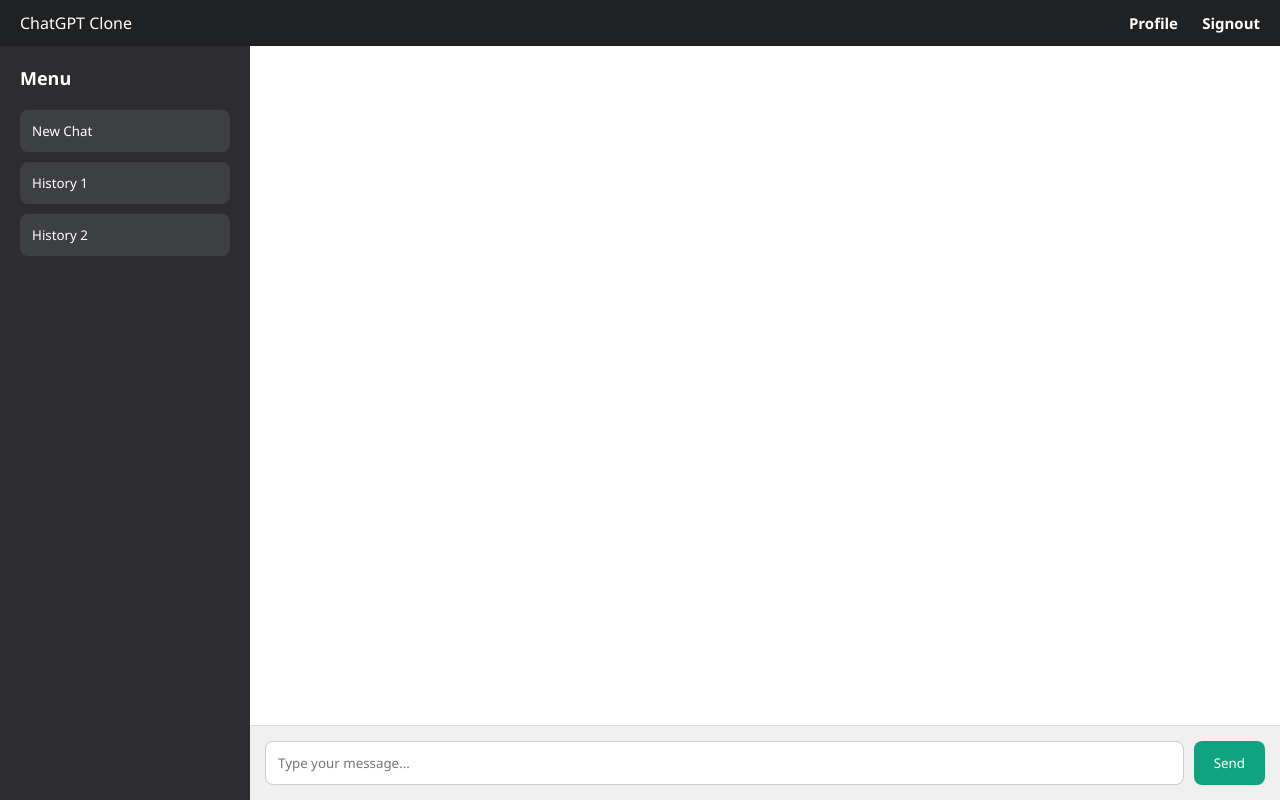
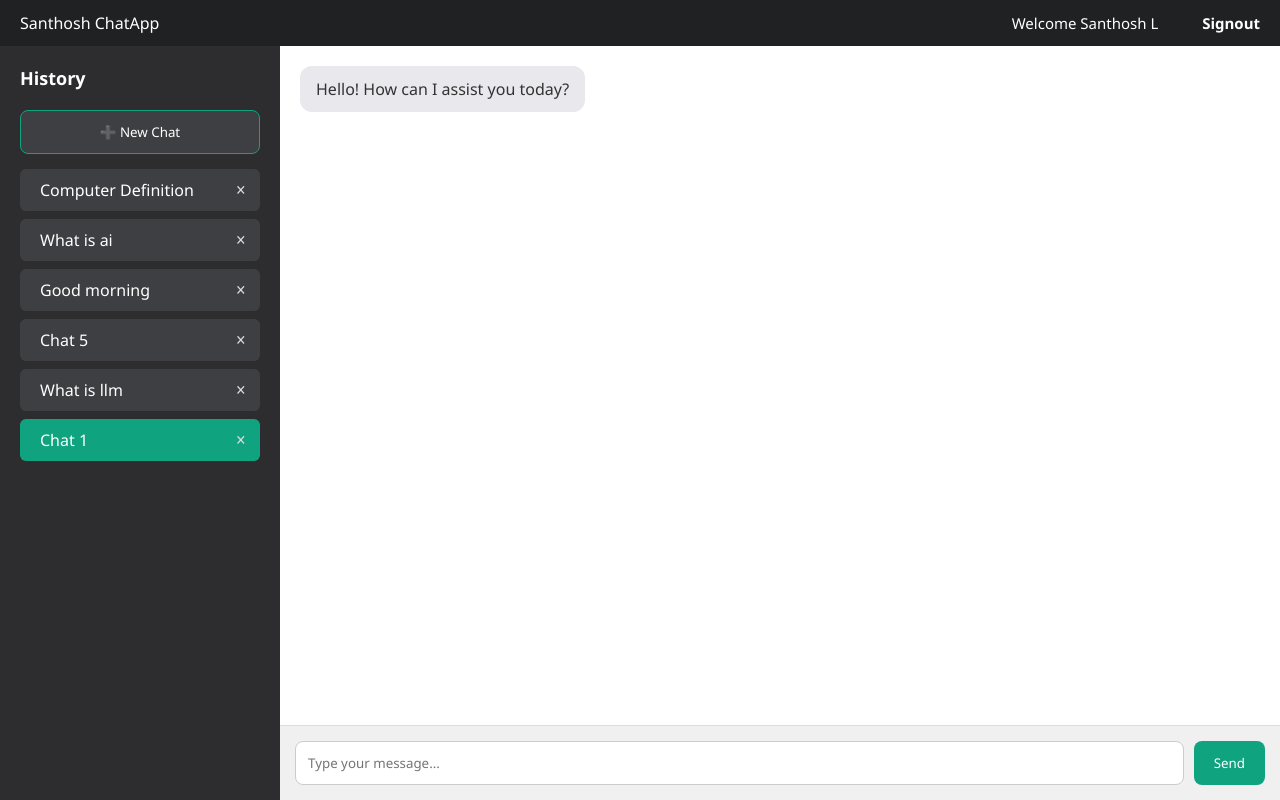
Before and after one commit to santhosh17august2003-cloud/TechJaysChatGPTProject, a Django app: page /chat/ in a window 1280 px wide. Run offline with Django 5.2, Linux system fonts and the light colour scheme; a user stored in the database is signed in; data comes from the database, SQL or seed files in the repository; both versions use the stored data as it was after the commit.

Commit message:
update commit

```diff
--- a/ChatappTechjays/models.py
+++ b/ChatappTechjays/models.py
@@ -3,9 +3,11 @@ from django.contrib.auth.models import User
 
 class Chat(models.Model):
     user = models.ForeignKey(User, on_delete=models.CASCADE)
+    # ADDED: This field is required by views.py to group messages into sessions/conversations
+    session_name = models.CharField(max_length=255, default='Chat 1')
     message = models.TextField()
     sender = models.CharField(max_length=10, choices=[('user', 'User'), ('bot', 'Bot')])
     timestamp = models.DateTimeField(auto_now_add=True)
 
     def __str__(self):
-        return f"{self.user.username} - {self.sender}: {self.message[:20]}"
+        return f"{self.user.username} - {self.session_name}: {self.message[:20]}"
--- a/ChatappTechjays/templates/Chatapp/chat.html
+++ b/ChatappTechjays/templates/Chatapp/chat.html
@@ -4,7 +4,7 @@
 <head>
     <meta charset="UTF-8">
     <meta name="viewport" content="width=device-width, initial-scale=1.0">
-  <title>ChatGPT Clone</title>
+    <title>Chat App</title>
     <link rel="stylesheet" href="{% static 'css/style.css' %}">
     <style>
         /* General Reset */
@@ -54,13 +54,14 @@
         }
 
         .sidebar {
-      width: 250px;
+            width: 280px;
             background-color: #2d2d2f;
             color: white;
             padding: 20px;
             display: flex;
             flex-direction: column;
             flex-shrink: 0;
+            overflow-y: auto;
         }
 
         .sidebar h2 {
@@ -68,20 +69,71 @@
             font-size: 18px;
         }
 
-    .sidebar button {
+        .new-chat-btn {
             background: #3e3f42;
             color: white;
-      border: none;
+            border: 1px solid #10a37f;
             padding: 12px;
-      margin-bottom: 10px;
+            margin-bottom: 15px;
             border-radius: 8px;
             cursor: pointer;
             transition: background 0.3s ease;
-      text-align: left;
+            text-align: center;
+            display: block;
+            width: 100%;
         }
 
-    .sidebar button:hover {
+        .new-chat-btn:hover {
             background: #10a37f;
+        }
+
+        .session-item {
+            display: flex;
+            justify-content: space-between;
+            align-items: center;
+            background: #3e3f42;
+            padding: 5px 10px;
+            margin-bottom: 8px;
+            border-radius: 6px;
+            transition: background 0.3s ease;
+        }
+
+        .session-item:hover {
+            background: #505153;
+        }
+
+        .session-item.active {
+            background: #10a37f;
+        }
+
+        .session-title {
+            flex: 1;
+            white-space: nowrap;
+            overflow: hidden;
+            text-overflow: ellipsis;
+            padding: 5px 10px;
+            border: none;
+            background: transparent;
+            color: white;
+            text-align: left;
+            cursor: pointer;
+            font-size: 1em;
+        }
+
+        .delete-btn {
+            background: transparent;
+            color: #ddd;
+            border: none;
+            font-size: 14px;
+            cursor: pointer;
+            padding: 4px;
+            line-height: 1;
+            transition: color 0.2s;
+            flex-shrink: 0;
+        }
+
+        .delete-btn:hover {
+            color: #ff4d4d;
         }
 
         /* Chat Container */
@@ -90,7 +142,7 @@
             display: flex;
             flex-direction: column;
             background: #ffffff;
-      min-width: 0; /* prevents overflow on small screens */
+            min-width: 0;
         }
 
         /* Chat Box */
@@ -134,7 +186,6 @@
             padding: 15px;
             background: #f0f0f0;
             border-top: 1px solid #ddd;
-      flex-wrap: wrap;
             gap: 10px;
         }
 
@@ -162,108 +213,88 @@
             background: #0d8c6a;
         }
 
-    /* 📱 Responsiveness */
-    @media (max-width: 992px) {
-      .sidebar {
-        width: 200px;
-      }
-    }
-
         @media (max-width: 768px) {
             .sidebar {
-        display: none; /* hide sidebar */
-      }
-
-      .chat-container {
-        flex: 1;
-      }
-
-      .bubble {
-        max-width: 90%;
-      }
-    }
-
-    @media (max-width: 480px) {
-      .navbar {
-        flex-direction: column;
-        align-items: flex-start;
-      }
-
-      .navbar a {
-        margin: 5px 0;
-        font-size: 14px;
-      }
-
-      .input-area {
-        flex-direction: column;
-      }
-
-      .input-area input {
-        width: 100%;
-      }
-
-      .input-area button {
-        width: 100%;
-        font-size: 14px;
+                display: none;
             }
         }
     </style>
 </head>
 <body>
     <div class="navbar">
-    <div class="logo">ChatGPT Clone</div>
+        <div class="logo">Santhosh ChatApp</div>
         <div>
-      <a href="{% url 'profile' %}">Profile</a>
+            <span style="margin-right:20px; font-size:15px; color:white;">
+                Welcome {{ request.user.get_full_name }}
+            </span>
             <a href="{% url 'signout' %}">Signout</a>
         </div>
     </div>
 
     <div class="main-layout">
-    <!-- Sidebar -->
         <div class="sidebar" id="sidebar">
-      <h2>Menu</h2>
-      <button>New Chat</button>
-      <button>History 1</button>
-      <button>History 2</button>
+            <h2>History</h2>
+
+            <form method="POST" action="{% url 'chat' %}">
+                {% csrf_token %}
+                <button type="submit" class="new-chat-btn">➕ New Chat</button>
+            </form>
+
+            <div id="session-list">
+                {% for s in sessions %}
+                <div class="session-item {% if s == session_name %}active{% endif %}" data-session-name="{{ s }}">
+                    <button class="session-title" onclick="loadSession('{{ s|urlencode }}')">{{ s }}</button>
+                    <button class="delete-btn" onclick="confirmDelete('{{ s|escapejs }}', event)">
+                        &#10005;
+                    </button>
+                </div>
+                {% empty %}
+                    <p style="color: #ccc; font-size: 0.9em;">No chat history.</p>
+                {% endfor %}
+            </div>
         </div>
 
-    <!-- Chat Area -->
         <div class="chat-container">
-      <div class="chat-box">
-        <!-- Start empty, no default messages -->
+            <div class="chat-box" id="chat-box">
+                {% for chat in chats %}
+                    <div class="message {% if chat.sender == 'user' %}user{% else %}bot{% endif %}">
+                        <div class="bubble">{{ chat.message }}</div>
                     </div>
-      <!-- Input -->
+                {% endfor %}
+            </div>
             <div class="input-area">
-        <input type="text" placeholder="Type your message...">
-        <button class="sendBtn">Send</button>
+                <input type="text" id="message-input" placeholder="Type your message..." data-session-name="{{ session_name }}">
+                <button class="sendBtn" id="send-btn">Send</button>
             </div>
         </div>
     </div>
 
-  <script src="{% static 'js/scripts.js' %}"></script>
     <script>
-    console.log("Custom JS loaded ✅");
+        const sendBtn = document.getElementById("send-btn");
+        const inputField = document.getElementById("message-input");
+        const chatBox = document.getElementById("chat-box");
 
-    const sendBtn = document.querySelector(".sendBtn");
-    const inputField = document.querySelector(".input-area input");
-    const chatBox = document.querySelector(".chat-box");
+        if (chatBox) {
+            chatBox.scrollTop = chatBox.scrollHeight;
+        }
 
-    // Send message on button click or Enter key
+        if (sendBtn && inputField) {
             sendBtn.addEventListener("click", sendMessage);
             inputField.addEventListener("keydown", (e) => {
                 if (e.key === "Enter") sendMessage();
             });
+        }
 
         function sendMessage() {
             const message = inputField.value.trim();
             if (!message) return;
 
-        // Show user message
             addMessageToChat("user", message);
 
-        inputField.value = ""; // Clear input
+            inputField.value = "";
+            inputField.disabled = true;
+            sendBtn.disabled = true;
 
-        // Send message to Django
             postJson({ message: message });
         }
 
@@ -277,7 +308,7 @@
 
         async function postJson(data) {
             try {
-            const response = await fetch("/getvalue/", {
+                const response = await fetch("{% url 'getvalue' %}", {
                     method: "POST",
                     headers: {
                         "Content-Type": "application/json",
@@ -288,15 +319,69 @@
                 });
 
                 const result = await response.json();
-            if (result.reply) addMessageToChat("bot", result.reply);
+
+                if (result.reply) {
+                    addMessageToChat("bot", result.reply);
+                }
+
+                // This logic is important: if the session name changes (first message renamed it),
+                // we redirect the CURRENT window to the new URL to update the sidebar.
+                // This remains correct for single-window operation.
+                if (result.session_name && result.session_name !== inputField.getAttribute('data-session-name')) {
+                    window.location.href = `{% url 'chat' %}?session=${encodeURIComponent(result.session_name)}`;
+                }
 
             } catch (error) {
                 console.error("Error:", error);
                 addMessageToChat("bot", "Error: Could not get response.");
+            } finally {
+                inputField.disabled = false;
+                sendBtn.disabled = false;
+                inputField.focus();
             }
         }
 
-    // CSRF helper
+        function loadSession(sessionNameEncoded) {
+            window.location.href = `{% url 'chat' %}?session=${sessionNameEncoded}`;
+        }
+
+        function confirmDelete(sessionName, event) {
+            event.stopPropagation();
+            if (confirm(`Are you sure you want to delete the chat history: "${sessionName}"?`)) {
+                deleteSession(sessionName);
+            }
+        }
+
+        async function deleteSession(sessionName) {
+            try {
+                const response = await fetch("{% url 'ajax_delete_session' %}", {
+                    method: "POST",
+                    headers: {
+                        "Content-Type": "application/json",
+                        "X-CSRFToken": getCookie("csrftoken")
+                    },
+                    body: JSON.stringify({ session_name: sessionName })
+                });
+
+                const result = await response.json();
+
+                if (result.deleted) {
+                    const itemToRemove = document.querySelector(`.session-item[data-session-name="${sessionName}"]`);
+                    if (itemToRemove) itemToRemove.remove();
+
+                    if (sessionName === inputField.getAttribute('data-session-name')) {
+                        window.location.href = "{% url 'chat' %}";
+                    }
+                } else {
+                    alert(`Error deleting session: ${result.error}`);
+                }
+
+            } catch (error) {
+                console.error("Error deleting history:", error);
+                alert("A network error occurred.");
+            }
+        }
+
         function getCookie(name) {
             let cookieValue = null;
             if (document.cookie && document.cookie !== "") {
--- a/ChatappTechjays/templates/Chatapp/signin.html
+++ b/ChatappTechjays/templates/Chatapp/signin.html
@@ -11,7 +11,7 @@
   <!-- Navbar -->
   <div class="navbar">
     <a href="{% url 'signup' %}">Sign Up</a>
-    <a href="{% url 'chat' %}">Chat</a>
+    {% comment %} <a href="{% url 'chat' %}">Chat</a> {% endcomment %}
   </div>
 
   <!-- Sign In Form -->
--- a/ChatappTechjays/urls.py
+++ b/ChatappTechjays/urls.py
@@ -3,11 +3,11 @@ from ChatappTechjays import views
 
 urlpatterns = [
 	path("chat/", views.chat, name="chat"),
-	path("signin/", views.signin, name="signin"),
+    # New AJAX URLs for session management
+    path('load_session/<path:session_name>/', views.load_session, name='load_session'),
+    path('ajax_delete_session/', views.ajax_delete_session, name='ajax_delete_session'),
+	path("", views.signin, name="signin"),
 	path("signup/", views.signup, name="signup"),
     path("signout/", views.signout, name="signout"),
-    path('profile/', views.profile, name='profile'),
     path('getvalue/', views.getvalue, name='getvalue'),
-
-
 ]
--- a/ChatappTechjays/views.py
+++ b/ChatappTechjays/views.py
@@ -6,23 +6,64 @@ from .forms import SignupForm, SignInForm
 from django.contrib.auth.decorators import login_required
 from django.http import JsonResponse
 from django.views.decorators.csrf import csrf_exempt
-import json
+import json, os
+
+from .models import Chat
+
+# Gemini API
 import google.generativeai as genai
 from google.genai.errors import APIError
-import os
-from .models import Chat
 
-# Configure Gemini API key from environment variables
+# Configure Gemini
 GEMINI_API_KEY = os.getenv("GEMINI_API_KEY")
-if not GEMINI_API_KEY:
-    print("⚠️ GEMINI_API_KEY not found in environment variables. Please set it securely.")
+if GEMINI_API_KEY:
+    genai.configure(api_key=GEMINI_API_KEY)
 else:
-    genai.configure(api_key=GEMINI_API_KEY)
+    print("⚠️ GEMINI_API_KEY not found in environment variables.")
 
-@login_required(login_url='signin')
-def chat(request):
-    return render(request, 'Chatapp/chat.html')
 
+# ---------------- UTILITY: RENAME SESSION ---------------- #
+def rename_session(user, old_session_name, first_user_message):
+    """
+    Use Gemini to generate a session title based on the first user message.
+    """
+    try:
+        # Prompt asks Gemini to create a meaningful descriptive title
+        prompt = (
+            f"Provide a concise and descriptive title (3-6 words) "
+            f"for the following user message. Do NOT use quotation marks or 'Title:'. "
+            f"Message: '{first_user_message}'"
+        )
+
+        model = genai.GenerativeModel("gemini-2.5-flash")
+        response = model.generate_content(
+            prompt,
+            generation_config=genai.GenerationConfig(temperature=0.3, max_output_tokens=20)
+        )
+
+        # Extract text and clean it
+        new_title = response.text.strip().replace('"', '').replace("'", "")
+
+        # Fallback: If Gemini fails to produce meaningful title, just use first words of message
+        if not new_title or len(new_title) < 3:
+            new_title = first_user_message[:50].strip().capitalize()
+            if len(new_title) > 50:
+                new_title = new_title[:47] + "..."
+
+        # Update all messages in this session
+        Chat.objects.filter(user=user, session_name=old_session_name).update(session_name=new_title)
+
+        return new_title
+
+    except Exception:
+        # If API fails, fallback to the first few words of the user message
+        fallback_title = first_user_message[:50].strip().capitalize()
+        if len(fallback_title) > 50:
+            fallback_title = fallback_title[:47] + "..."
+        return fallback_title
+
+
+# ---------------- AUTH ---------------- #
 def signup(request):
     if request.method == "POST":
         form = SignupForm(request.POST)
@@ -31,20 +72,16 @@ def signup(request):
             email = form.cleaned_data['email']
             password = form.cleaned_data['password']
             username = email
-
             if User.objects.filter(username=username).exists():
                 messages.error(request, "Email already registered!")
                 return redirect('signup')
-
-            User.objects.create_user(
-                username=username, email=email, password=password, first_name=full_name
-            )
+            User.objects.create_user(username=username, email=email, password=password, first_name=full_name)
             messages.success(request, "Account created successfully! Please Sign In.")
             return redirect('signin')
     else:
         form = SignupForm()
+    return render(request, 'Chatapp/signup.html', {'form': form})
 
-    return render(request, 'Chatapp/signup.html', {'form': form})
 
 def signin(request):
     if request.method == "POST":
@@ -53,7 +90,6 @@ def signin(request):
             email = form.cleaned_data['email']
             password = form.cleaned_data['password']
             username = email
-
             user = authenticate(request, username=username, password=password)
             if user:
                 login(request, user)
@@ -63,71 +99,163 @@ def signin(request):
                 return redirect('signin')
     else:
         form = SignInForm()
+    return render(request, 'Chatapp/signin.html', {'form': form})
 
-    return render(request, 'Chatapp/signin.html', {'form': form})
 
 def signout(request):
     logout(request)
     messages.success(request, "Logged out successfully!")
     return redirect('signin')
 
+
+# ---------------- MAIN CHAT ---------------- #
+@login_required(login_url='signin')
+def chat(request):
+    """Display chat page and handle new chat creation"""
+    # Create new chat session
+    if request.method == "POST":
+        # Get the count of distinct sessions to name the new one
+        session_count = Chat.objects.filter(user=request.user).values('session_name').distinct().count()
+        new_session_name = f"Chat {session_count + 1}"
+        request.session['current_session'] = new_session_name
+
+        # Initial bot message
+        Chat.objects.create(
+            user=request.user,
+            session_name=new_session_name,
+            message="Hello! How can I assist you today?",
+            sender="bot"
+        )
+        # Note: We must reload to the new session, so a redirect is necessary
+        return redirect('chat')
+
+    # GET: load chats for current session
+    session_name = request.GET.get('session') or request.session.get('current_session') or "Chat 1"
+
+    # If the default session doesn't exist, set it up
+    if session_name == "Chat 1" and not Chat.objects.filter(user=request.user, session_name="Chat 1").exists():
+        Chat.objects.create(
+            user=request.user,
+            session_name="Chat 1",
+            message="Hello! How can I assist you today?",
+            sender="bot"
+        )
+
+    request.session['current_session'] = session_name
+
+    chats = Chat.objects.filter(user=request.user, session_name=session_name).order_by("timestamp")
+    # Exclude None and empty string session names
+    sessions = Chat.objects.filter(user=request.user).exclude(session_name__isnull=True).exclude(session_name="").values_list('session_name', flat=True).distinct()
+
+    return render(request, 'Chatapp/chat.html', {
+        "chats": chats,
+        "session_name": session_name,
+        "sessions": sessions
+    })
+
+
 @login_required
 def profile(request):
     return render(request, 'Chatapp/profile.html')
 
 
-def get_gemini_response(message):
+# Note: chat_history view is likely no longer used since chat() handles the sidebar logic
+@login_required
+def chat_history(request):
+    sessions = Chat.objects.filter(user=request.user).exclude(session_name__isnull=True).exclude(session_name="").values_list('session_name', flat=True).distinct()
+    return render(request, 'Chatapp/chathistory.html', {'sessions': sessions})
+
+
+# ---------------- GEMINI RESPONSE ---------------- #
+def get_gemini_response(prompt):
     try:
         if not GEMINI_API_KEY:
-            return "Bot: Sorry, the API key is not configured. Please contact the administrator."
+            return "Bot: API key not configured."
         model = genai.GenerativeModel("gemini-2.5-flash")
-        response = model.generate_content(
-            message,
-            generation_config=genai.GenerationConfig(
-                temperature=0.7,
-                max_output_tokens=10000
-            )
-        )
-        if response.candidates and response.candidates[0].content.parts:
-            return response.text.strip()
-        else:
-            finish_reason = response.candidates[0].finish_reason.name if response.candidates else "NO_CANDIDATE"
-
-            print(f"Gemini API Content Filtered/Stopped. Reason: {finish_reason}")
-            if finish_reason == 'SAFETY':
-                return "Bot: Sorry, I can't answer that query as it violates safety guidelines. Please try a different question."
-            else:
-                return "Bot: Sorry, I couldn't generate a valid response for that. Please try again later."
-        # ---------------------
-
-    except APIError as e:
-        print(f"Gemini API Error: {e}")
-        return "Bot: A connection or API error occurred. Please contact the administrator."
+        response = model.generate_content(prompt, generation_config=genai.GenerationConfig(temperature=0.7, max_output_tokens=10000))
+        return response.text.strip() if response.candidates and response.candidates[0].content.parts else "Bot: Could not generate a valid response."
+    except APIError:
+        return "Bot: API connection error."
     except Exception as e:
-        print(f"Gemini API Unhandled Error: {e}")
-        return "Bot: Sorry, I couldn't process your request. Please try again later."
+        return f"Bot: Error - {e}"
 
 
+# ---------------- MESSAGE ONLY ---------------- #
 @csrf_exempt
-@login_required # <-- RECTIFIED: This decorator is essential for security and functionality.
+@login_required
 def getvalue(request):
-    if request.method == "POST":
+    if request.method != "POST":
+        return JsonResponse({"error": "Invalid request"}, status=400)
+
+    # --- Session Retrieval ---
+    session_name = request.session.get('current_session') or "Chat 1"
+
+    try:
         data = json.loads(request.body)
         user_message = data.get("message", "").strip()
+    except json.JSONDecodeError:
+        return JsonResponse({"reply": "Invalid JSON."})
 
-        if not user_message:
-            return JsonResponse({"reply": "Please type something!"})
+    if not user_message:
+        return JsonResponse({"reply": "Please type a message!"})
 
-        # request.user is safe and guaranteed to be the authenticated user due to @login_required
-        Chat.objects.create(user=request.user, message=user_message, sender="user")
-        bot_reply = get_gemini_response(user_message)
-        Chat.objects.create(user=request.user, message=bot_reply, sender="bot")
+    is_first_user_message = False
 
-        return JsonResponse({"reply": bot_reply})
+    # Check if this is the user's first message in a new default-named session
+    if session_name.startswith("Chat ") and Chat.objects.filter(user=request.user, session_name=session_name, sender="user").count() == 0:
+        is_first_user_message = True
 
-    return JsonResponse({"error": "Invalid request"}, status=400)
+    # --- Message Saving (User) ---
+    Chat.objects.create(user=request.user, message=user_message, sender="user", session_name=session_name)
 
+    # --- Session Renaming Logic ---
+    if is_first_user_message:
+        new_title = rename_session(request.user, session_name, user_message)
+        request.session['current_session'] = new_title # Update session variable
+        session_name = new_title # Update local variable
+
+    # --- Get Bot Response ---
+    bot_reply = get_gemini_response(user_message)
+    Chat.objects.create(user=request.user, message=bot_reply, sender="bot", session_name=session_name)
+
+    # We send back the potentially new session name for the frontend to update the sidebar
+    return JsonResponse({"reply": bot_reply, "session_name": session_name})
+
+
+# ---------------- AJAX: LOAD SESSION ---------------- #
+# Note: This is an AJAX endpoint, not a standard view
 @login_required
-def chat_history(request):
-    chats = Chat.objects.filter(user=request.user).order_by('timestamp')
-    return render(request, 'Chatapp/chathistory.html', {'chats': chats})
+def load_session(request, session_name):
+    """Return full old chat history as JSON"""
+    # URL encoded names can contain special characters, so we un-quote them
+    session_name = session_name.replace('%20', ' ')
+    chats = Chat.objects.filter(user=request.user, session_name=session_name).order_by("timestamp")
+    data = [{"sender": c.sender, "message": c.message} for c in chats]
+    request.session['current_session'] = session_name
+    return JsonResponse({"chats": data, "session_name": session_name})
+
+
+# ---------------- AJAX: DELETE SESSION ---------------- #
+@login_required
+@csrf_exempt
+def ajax_delete_session(request):
+    if request.method == "POST":
+        try:
+            data = json.loads(request.body)
+            session_name = data.get("session_name", "").strip()
+
+            if not session_name:
+                return JsonResponse({"deleted": False, "error": "No session name provided"}, status=400)
+
+            # Delete all chats associated with the session name
+            Chat.objects.filter(user=request.user, session_name=session_name).delete()
+
+            # Clear current session if the deleted one was active
+            if request.session.get('current_session') == session_name:
+                request.session['current_session'] = None
+
+            return JsonResponse({"deleted": True, "session_name": session_name})
+        except Exception as e:
+            return JsonResponse({"deleted": False, "error": str(e)}, status=500)
+
+    return JsonResponse({"deleted": False, "error": "Invalid request"}, status=400)
```
Also changed, not shown: ChatappTechjays/templates/Chatapp/chathistory.html (deleted, +0 -88 lines), ChatappTechjays/templates/Chatapp/profile.html (deleted, +0 -92 lines), ChatappTechjays/migrations/0003_chat_session_name.py (added), db.sqlite3. Lines whose indentation alone changed are shown as unchanged.
